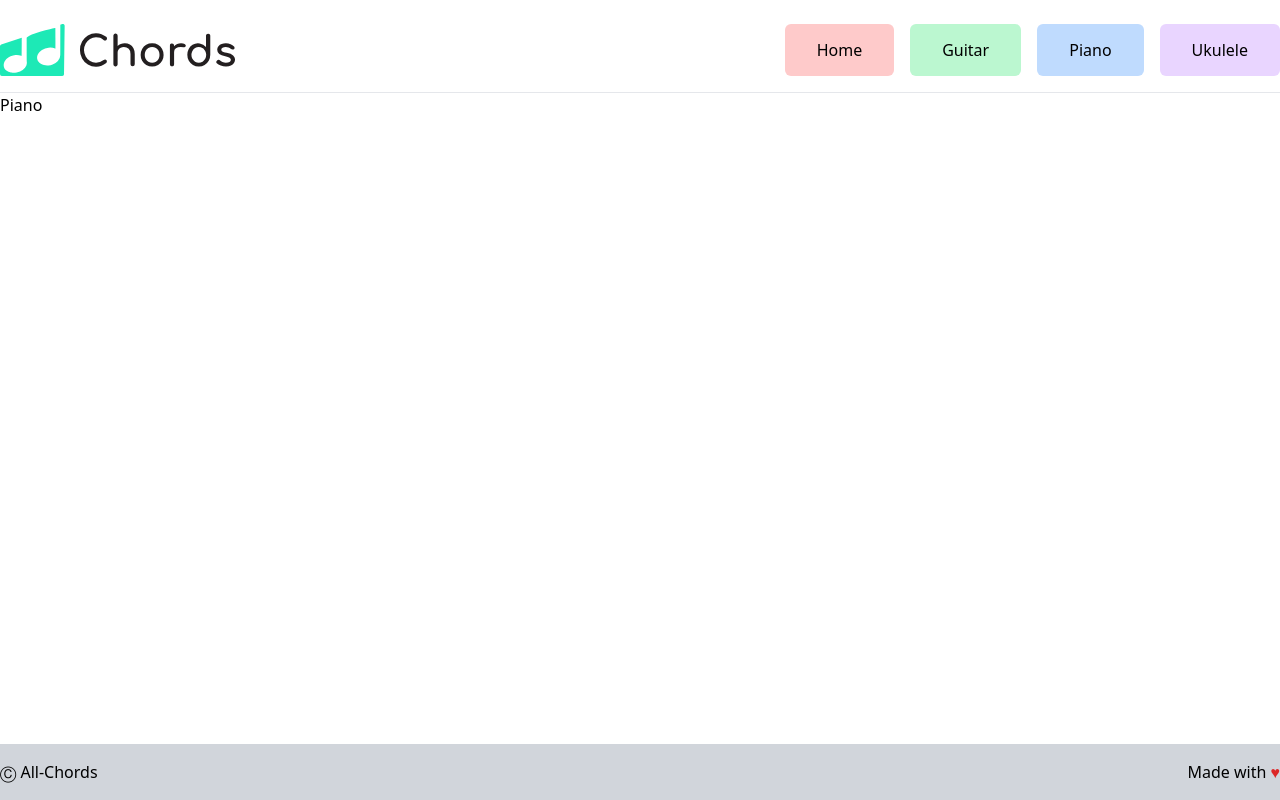
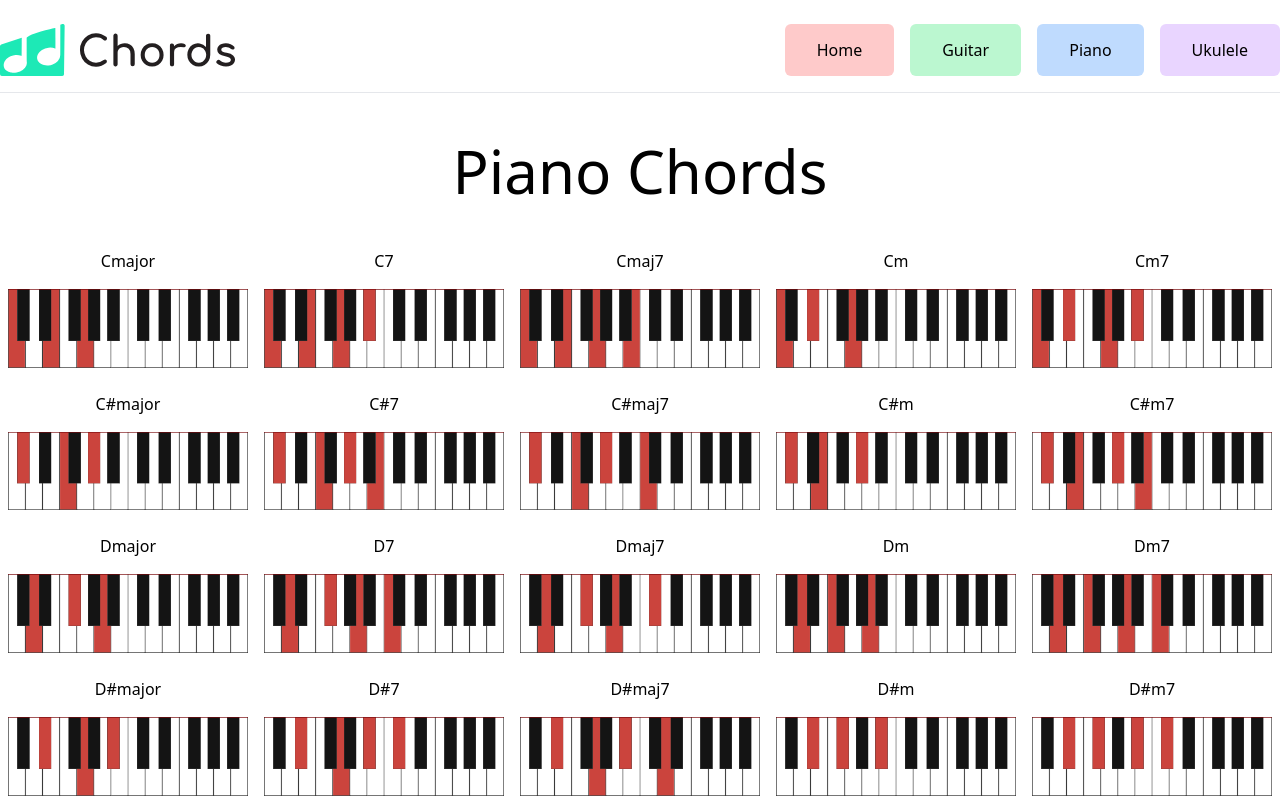
Before and after one commit to maafaishal/allchords-nuxt, a Nuxt app: page /piano-chords in a window 1280 px wide. Shown: the top 800 px of the page. Built offline with nearby package versions, Linux system fonts and the light colour scheme.

Commit message:
chore: piano content

```diff
--- a/pages/guitar-chords.vue
+++ b/pages/guitar-chords.vue
@@ -13,7 +13,7 @@ import { CHORDS_V2, SUFFIXES } from '@/constants/chords'
       <div v-for="chord in CHORDS_V2" :key="chord" class="w-full flex mb-6">
         <div v-for="suffix in SUFFIXES" :key="suffix" class="flex-grow text-center">
           <p>{{ chord }}{{ suffix }}</p>
-          <NuxtImg :src="`/imgs/guitar-chords/${chord.includes('#') ? chord.replace('#', '-sharp') : chord}/${suffix}.svg`" class="w-full" />
+          <img :src="`/imgs/guitar-chords/${chord.includes('#') ? chord.replace('#', '-sharp') : chord}/${suffix}.svg`" class="w-full">
         </div>
       </div>
     </div>
--- a/pages/piano-chords.vue
+++ b/pages/piano-chords.vue
@@ -1,8 +1,23 @@
 <script lang="ts" setup>
+import { CHORDS_V2, SUFFIXES_V2 } from '@/constants/chords'
 </script>
 
 <template>
-  <div>
-    <h1>Piano</h1>
+  <div class="pt-12 pb-16">
+    <div class="text-center mb-12">
+      <h1 class="text-6xl">
+        Piano Chords
+      </h1>
+    </div>
+    <div class="w-full">
+      <div v-for="chord in CHORDS_V2" :key="chord" class="w-full flex mb-6">
+        <div v-for="suffix in SUFFIXES_V2" :key="suffix" class="flex-grow text-center px-2">
+          <p class="mb-4">
+            {{ chord }}{{ suffix }}
+          </p>
+          <img :src="`/imgs/piano-chords/${chord.includes('#') ? chord.replace('#', '-sharp') : chord}/${suffix}.png`" class="w-full">
+        </div>
+      </div>
+    </div>
   </div>
 </template>
```
